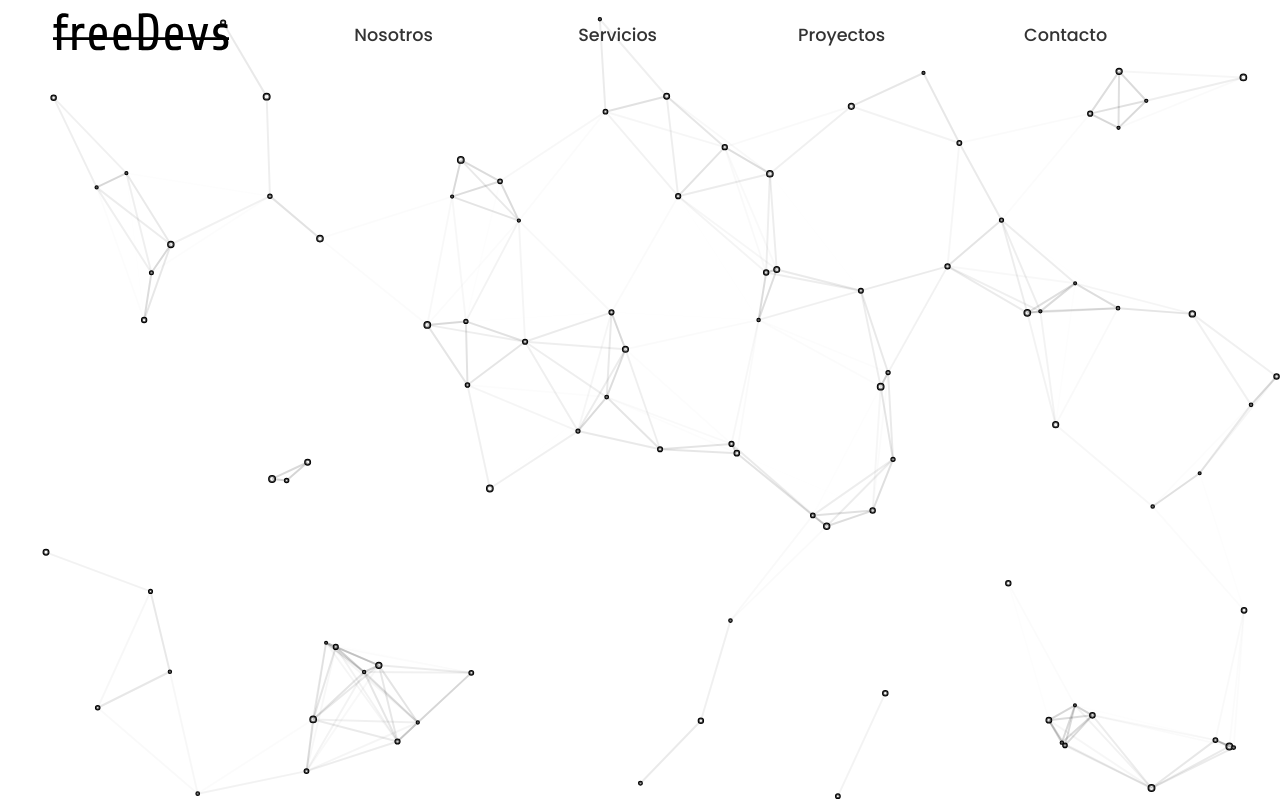
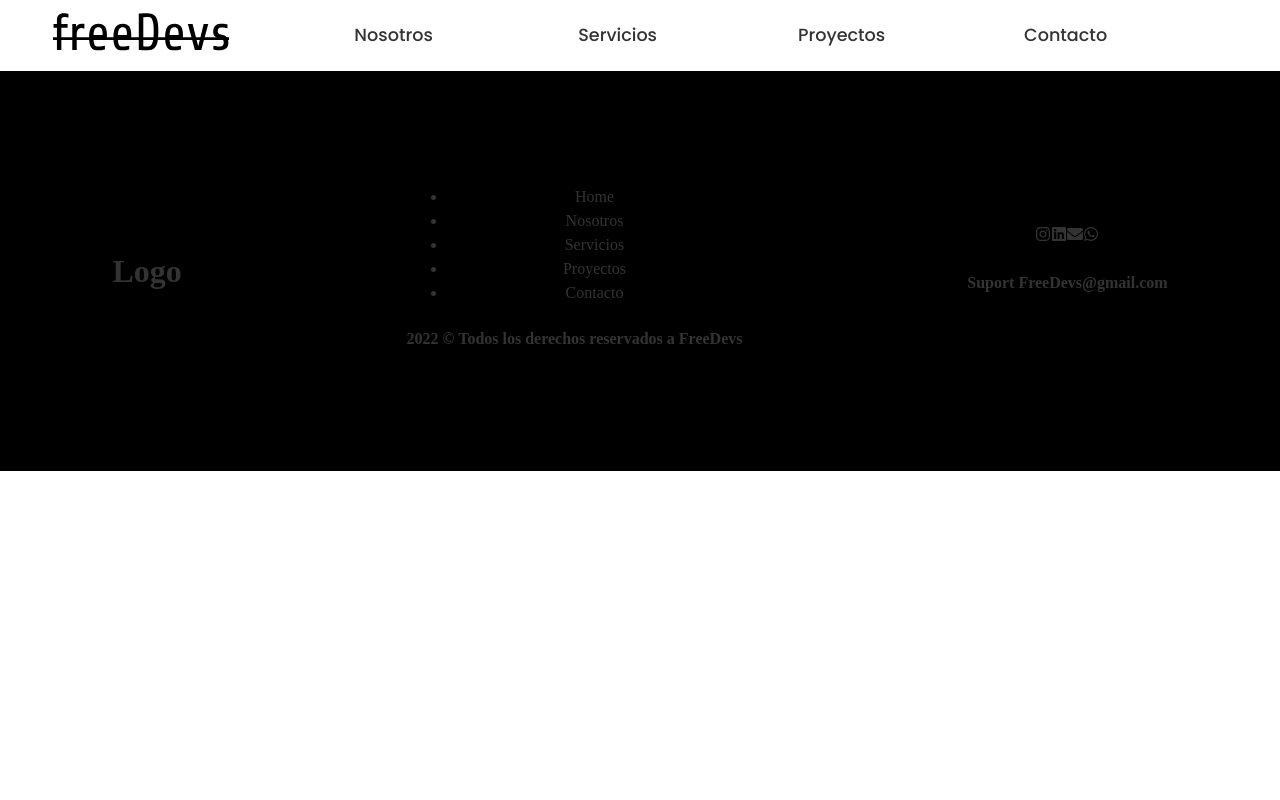
Before and after one commit to laumansillaa/freeDevs, a React (Vite) app in the folder client/: page /footer in a window 1280 px wide. Built offline with nearby package versions, Linux system fonts and the light colour scheme.

Commit message:
Iniciando el footer

```diff
--- a/client/package.json
+++ b/client/package.json
@@ -15,6 +15,7 @@
     "@mui/material": "^5.10.4",
     "react": "^18.2.0",
     "react-dom": "^18.2.0",
+    "react-icons": "^4.4.0",
     "react-particles": "^2.2.4",
     "react-router-dom": "^6.3.0",
     "tsparticles": "^2.2.4"
--- a/client/src/App.jsx
+++ b/client/src/App.jsx
@@ -1,8 +1,10 @@
 import {Routes, Route} from 'react-router-dom'
 import Home from './components/home/home'
 import Nav from './components/nav/nav';
+
 import './App.css'
 import BackgroundParticles from './components/particles';
+import Footer from './components/footer/footer';
 
 function App() {
 
@@ -11,9 +13,10 @@ function App() {
 
     <div className="App">
         <Nav/>
-          <BackgroundParticles/>
+          {/* <BackgroundParticles/> */}
         <Routes>
           <Route path='/' element={<Home/>}/>
+          <Route path='/footer' element={<Footer/>}/>
         </Routes>
     </div>
   )
--- a/client/src/components/footer/footer.jsx
+++ b/client/src/components/footer/footer.jsx
@@ -1,12 +1,38 @@
 import {Box, Typography} from '@mui/material'
-
-
+import style from "./styles/Footer.module.css"
+import { FaInstagram, FaLinkedin, FaWhatsapp, FaEnvelope } from 'react-icons/fa';
 const Footer = () => {
 
+    return (
+        <Box className={style.contentFooter}>
+           <div>
+            <h1>Logo</h1>
+           </div>
+           <div >
+            <div className={style.contentICons}>
+                <ul>
+                     <li>Home</li>
+                     <li>Nosotros</li>
+                      <li>Servicios</li>
+                       <li>Proyectos</li>
+                       <li>Contacto</li>
+            </ul>
+            </div>
 
-    return (
-        <Box>
-            <Typography>Hola</Typography>
+            <h4> 2022 © Todos los derechos reservados a FreeDevs</h4>
+           </div>
+           <div>
+            <div>
+                <FaInstagram/>
+                <FaLinkedin/>
+                <FaEnvelope/>
+                <FaWhatsapp/>
+            </div>
+           <div>
+             <h4>Suport FreeDevs@gmail.com</h4>
+           </div>
+
+           </div>
         </Box>
     )
 }
--- /dev/null
+++ b/client/src/components/footer/styles/Footer.module.css
@@ -0,0 +1,14 @@
+.contentFooter{
+  display: flex;
+  flex-direction: row;
+  align-items: center;
+  justify-content: space-around;
+  width: 100%;
+  height: 50vh;
+  background-color: black;
+  z-index: 1;
+}
+.contentIcons{
+  display: flex;
+  flex-direction: row;
+}
--- a/client/src/components/home/home.jsx
+++ b/client/src/components/home/home.jsx
@@ -2,11 +2,12 @@ import { Box, Typography, Button } from '@mui/material';
 import frase from '../../assets/svg/frase.svg'
 import BackgroundParticles from '../particles';
 import style from './styles/index.module.css'
-
+import Footer from '../footer/footer';
 const Home = () => {
 
     return (
         <Box className={style.containerHome}>
+
             {/* <BackgroundParticles/> */}
             <Box className={style.containerTxtHome}>
                 <Box className={style.contHomeTxt}>
@@ -44,6 +45,8 @@ const Home = () => {
                     <img src={frase} alt='motivation-svg' className={style.motivation}/>
                 </Box>
             </Box>
+
+
         </Box>
 
     )
--- a/client/src/components/home/styles/index.module.css
+++ b/client/src/components/home/styles/index.module.css
@@ -1,6 +1,7 @@
 .containerHome{
     display: flex;
     height: 90vh;
+
     /* background-image: url('../../../assets/particles.png');
     background-position: center center;
     background-size: cover; */
```
Also changed, not shown: client/src/components/footer/styles/index.module.css (deleted), 1 other file (tests, documents, lock files or other folders).
